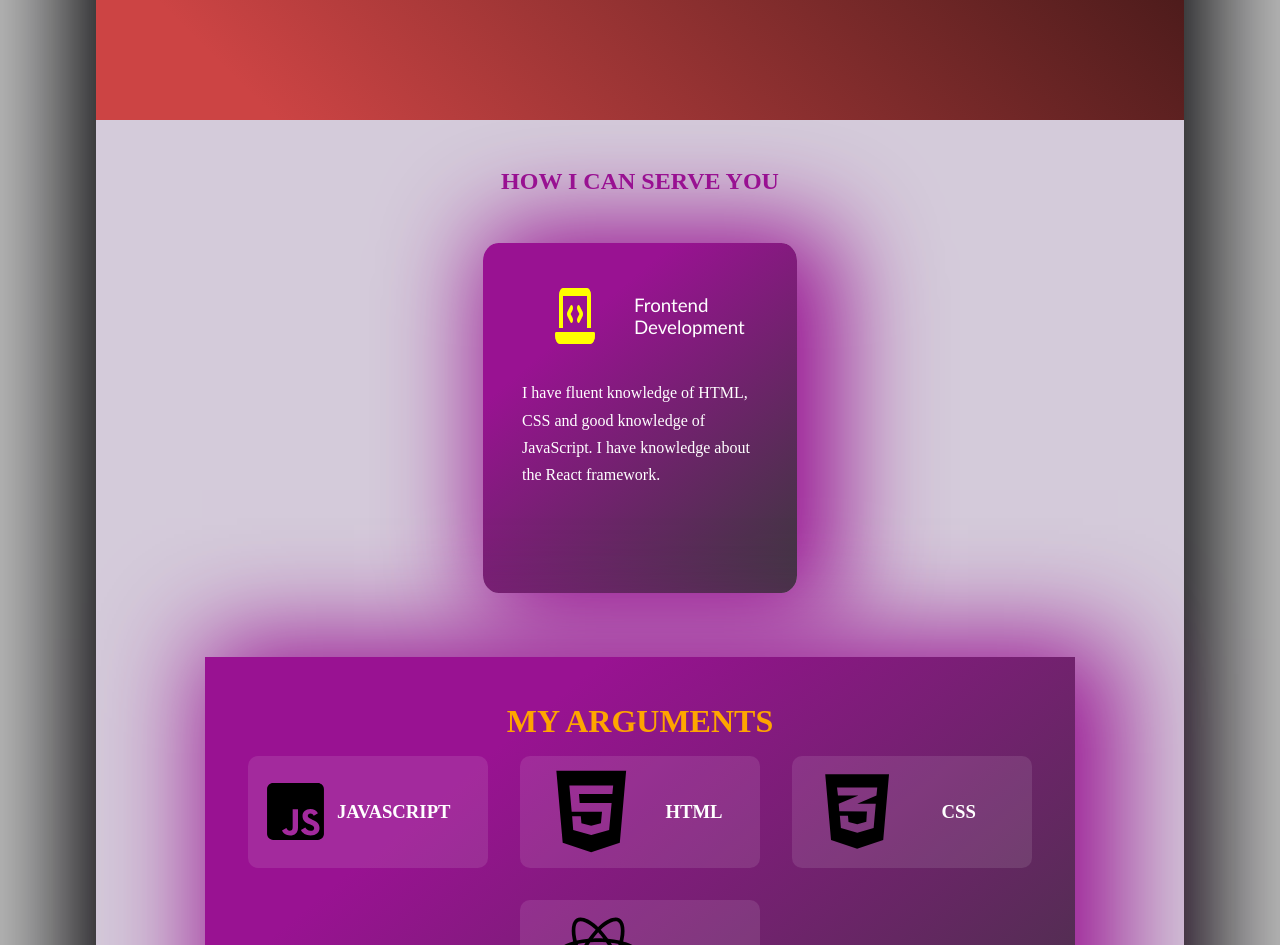
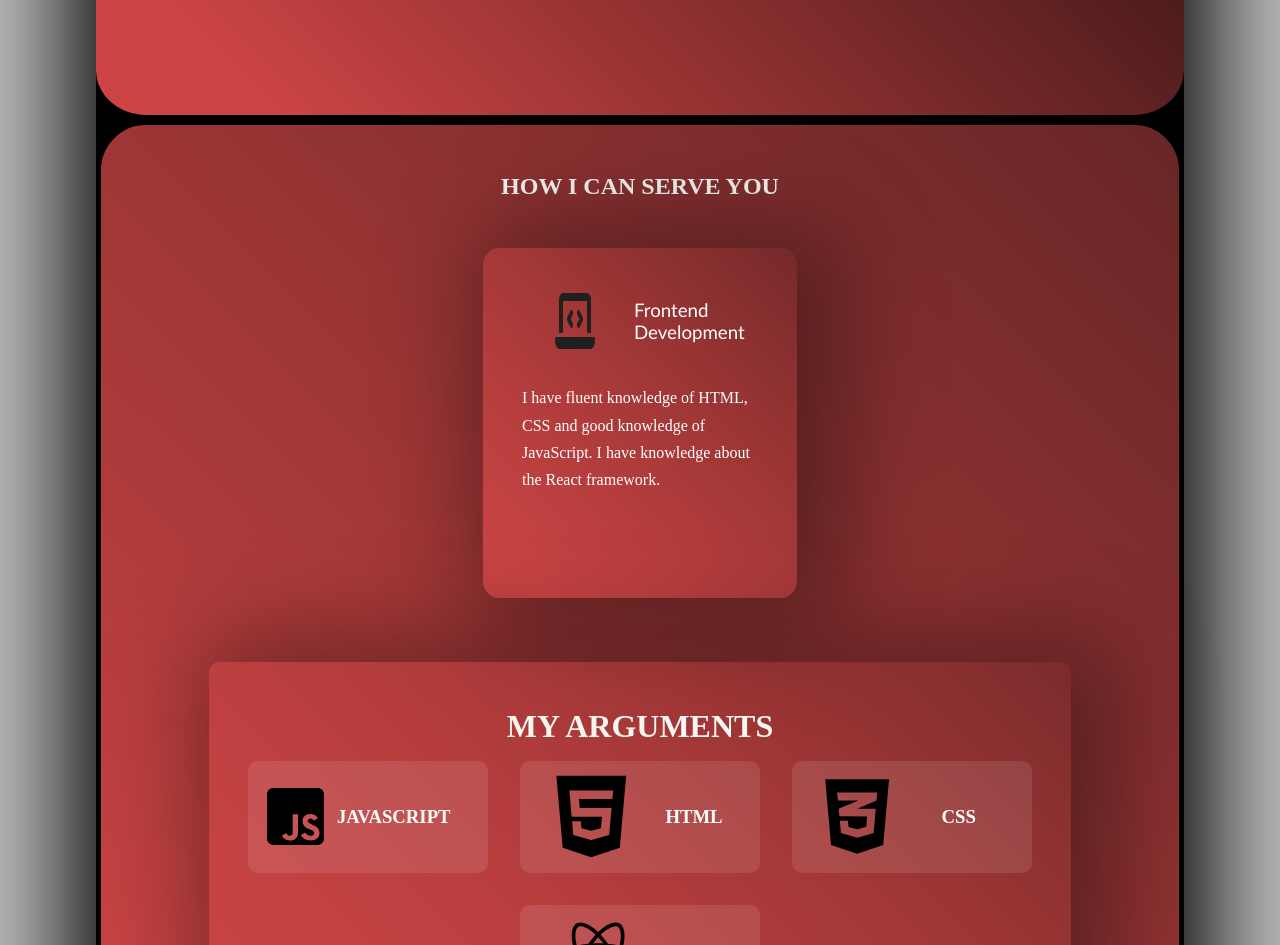
Before and after one commit to szrederkarol1/Final-project, a React (Vite) app: page / in a window 1280 px wide. Shown: the part 600-1545 px from the top of the page. Built offline with nearby package versions, Linux system fonts and the light colour scheme.

Commit message:
Section skills change layout

```diff
--- a/src/components/first_view/Navigation.scss
+++ b/src/components/first_view/Navigation.scss
@@ -12,6 +12,7 @@ $another-weight: 300;
   height: 100%;
   width: 85%;
   box-shadow: 0px 0px 100px 26px rgb(3, 3, 5);
+  background-color: black;
 }
 
 * {
@@ -92,6 +93,8 @@ $another-weight: 300;
   height: 90vh;
   @include flex;
   position: relative;
+  border-bottom: 5px solid black;
+  border-radius: 50px;
   .welcome_site {
     width: 50%;
     height: auto;
--- a/src/components/skills_view/Skills.jsx
+++ b/src/components/skills_view/Skills.jsx
@@ -11,7 +11,7 @@ function Skills() {
           <div className="first_skill">
             <div className="mały_div">
               <div className="icon_and_title_first_skill">
-                <span style={{ color: "yellow", fontWeight: "100" }}>
+                <span style={{ color: "#221F1F", fontWeight: "100" }}>
                   <i className="fa-solid fa-laptop-code fa-4x fa-flip"></i>
                 </span>
                 <h3 className="tittle_first_skill">
@@ -29,7 +29,6 @@ function Skills() {
           <div className="container_arguments">
             <h3
               style={{
-                color: "orange",
                 fontFamily: "cursive",
                 fontSize: "2em",
               }}
--- a/src/components/skills_view/Skills.scss
+++ b/src/components/skills_view/Skills.scss
@@ -17,26 +17,32 @@ $primary_margin: 1em;
 
 .skills_section {
   @include flex;
-  background-color: rgb(212, 203, 218);
+  background: linear-gradient(
+    45deg,
+    rgba(204, 68, 68, 1) 10%,
+    rgb(104, 38, 38) 100%
+  );
+  border-radius: 50px;
   height: auto;
   flex-direction: column;
+  border: 5px solid black;
   .skills_container {
     @include flex;
     flex-direction: column;
     .tittle_skills {
       margin-bottom: 2em;
       margin-top: 2em;
-      color: rgb(153, 18, 146);
+      color: #f5f5f1;
     }
     .first_skill {
       height: 350px;
       width: 40%;
       background: linear-gradient(
-        140deg,
-        rgb(153, 18, 146) 26%,
-        rgba(0, 0, 0, 0.726) 99%
+        45deg,
+        rgba(204, 68, 68, 0.9) 10%,
+        rgba(4, 4, 4, 0.1) 100%
       );
-      box-shadow: 20px 5px 100px 23px rgba(153, 18, 146, 1);
+      box-shadow: 20px 5px 100px 23px rgba(4, 4, 4, 0.4);
       border-radius: 5%;
       @include flex;
       .icon_and_title_first_skill {
@@ -65,20 +71,18 @@ $primary_margin: 1em;
     }
   }
   .my_arguments {
-    box-shadow: 20px 5px 100px 23px rgba(153, 18, 146, 1);
+    box-shadow: 20px 5px 100px 23px rgba(4, 4, 4, 0.4);
     @include flex;
     height: 35em;
     width: 80%;
     margin-top: 4em;
     margin-bottom: 4em;
     background: linear-gradient(
-      140deg,
-      rgb(153, 18, 146) 26%,
-      rgba(0, 0, 0, 0.726) 99%
+      45deg,
+      rgba(204, 68, 68, 0.9) 10%,
+      rgba(4, 4, 4, 0.1) 100%
     );
-    @media screen and (max-width: 1000px) {
-      height: auto;
-    }
+    border-radius: 10px;
 
     .container_arguments {
       @include flex;
@@ -86,11 +90,11 @@ $primary_margin: 1em;
       height: 80%;
       width: 80%;
       background-color: rgba(0, 0, 0, 0);
+      h3 {
+        color: #f5f5f1;
+      }
       .first_row_arguments {
         display: flex;
-        @media screen and (max-width: 1000px) {
-          display: block;
-        }
         .item_arguments {
           @include skill;
         }
@@ -105,15 +109,9 @@ $primary_margin: 1em;
     }
     .thirty_row_arguments {
       display: flex;
-      @media screen and (max-width: 1000px) {
-        display: block;
-      }
       .item_arguments {
         @include skill;
       }
     }
   }
 }
-.try {
-
-}
```
